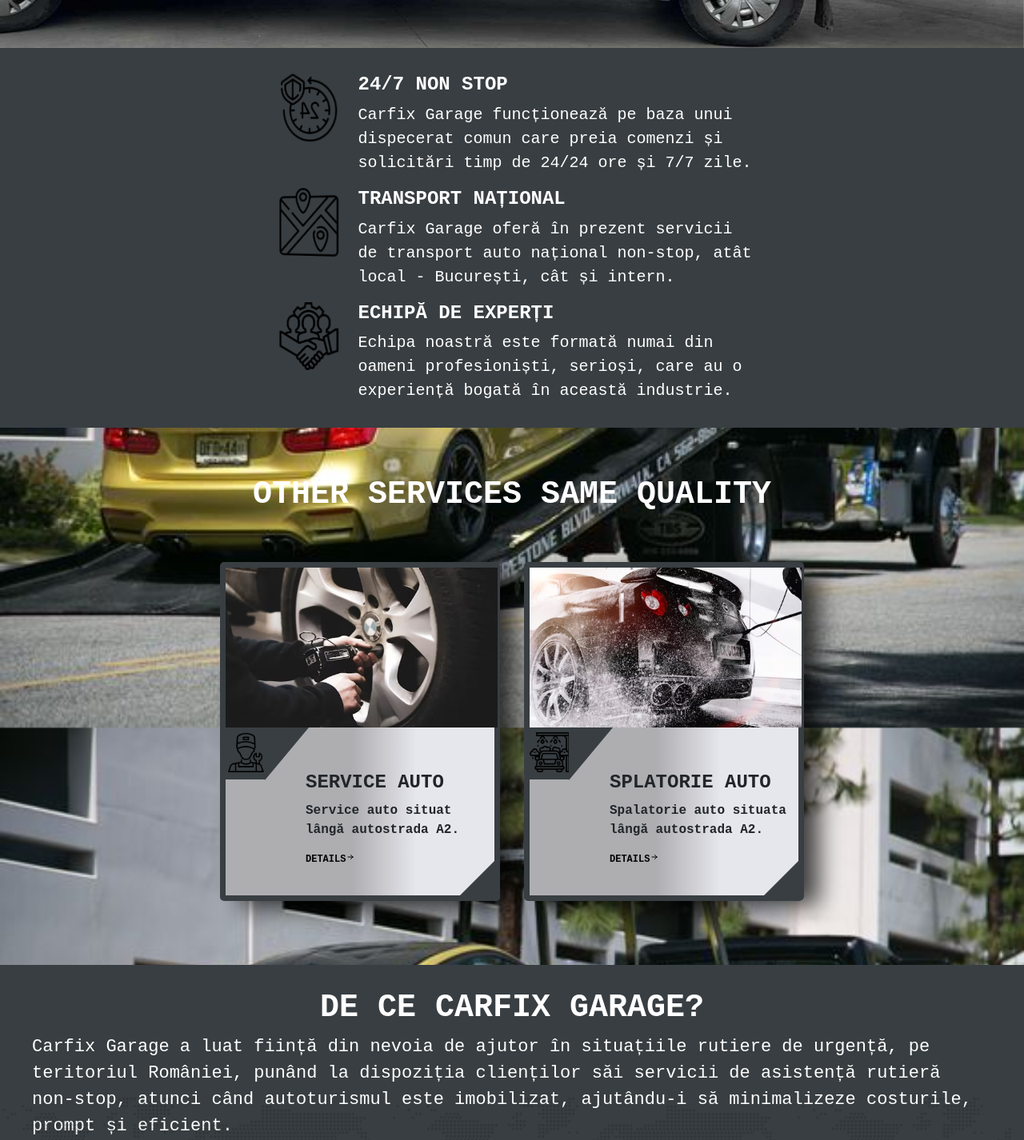
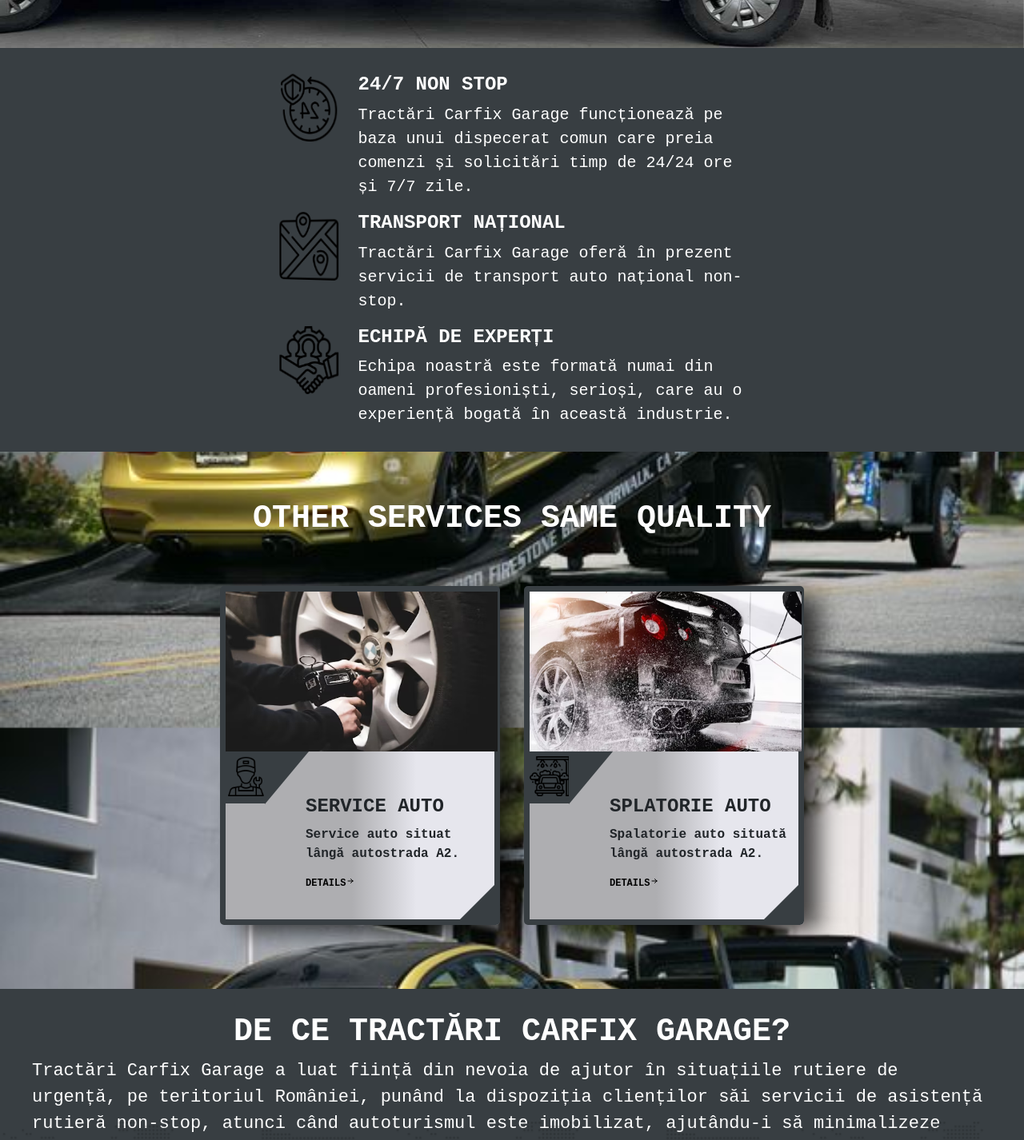
Before and after one commit to RalucaZota/auto-towing, a React (Vite) app: page / in a window 1280 px wide. Shown: the part 780-2206 px from the top of the page at 80% size. Built offline with nearby package versions, Linux system fonts and the light colour scheme; a web font is replaced by a local one.

Commit message:
added SEO

```diff
--- a/index.html
+++ b/index.html
@@ -1,13 +1,33 @@
-<!doctype html>
+<!DOCTYPE html>
 <html lang="en">
   <head>
     <meta charset="UTF-8" />
-    <link rel="icon" type="image/svg+xml" href="/vite.svg" />
     <meta name="viewport" content="width=device-width, initial-scale=1.0" />
+    <meta
+      name="description"
+      content="Tractări Carfix Garage - Serviciu de tractări auto național"
+    />
     <style>
       @import url('https://fonts.googleapis.com/css2?family=Kalnia+Glaze:wght@100..700&family=Montserrat:ital,wght@0,100..900;1,100..900&display=swap');
-      </style>
+    </style>
     <title>Tractări Carfix Garage</title>
+    <!-- Meta Tags for SEO -->
+    <meta
+      name="keywords"
+      content="tractări auto, service auto, spălătorie auto, Tractări Carfix Garage, autostrada A2, Fetești"
+    />
+    <meta name="robots" content="index, follow" />
+    <meta name="author" content="Tractări Carfix Garage" />
+
+    <!-- Open Graph Meta Tags for Social Media -->
+    <meta property="og:title" content="Tractări Carfix Garage"/>
+    <meta
+      property="og:description"
+      content="Tractări Carfix Garage - Serviciu de tractări auto național"
+    />
+    <meta property="og:image" content="%PUBLIC_URL%/TractăriLogo.png" />
+    <meta property="og:url" content="https://example.com" />
+    <meta property="og:type" content="website" />
   </head>
   <body>
     <div id="root"></div>
--- a/src/Components/Card.jsx
+++ b/src/Components/Card.jsx
@@ -6,7 +6,7 @@ function Card({ image, title, paragraph }) {
   return (
     <>
       <div className='card'>
-        <img src={image} alt='image' className='card-img'/>
+        <img src={image} alt='icon-image' className='card-img'/>
         <div className='card-text'>
           <h4>{title}</h4>
           <p>{paragraph}</p>
--- a/src/Components/ContactCard.jsx
+++ b/src/Components/ContactCard.jsx
@@ -8,7 +8,7 @@ function ContactCard({ img, text, phones }) {
   }
   return (
     <div className='contact-card'>
-      <img src={img} alt='img' />
+      <img src={img} alt='contact-img' />
       {text && <h2>{text}</h2>}
       {phones && phones.length > 0 && (
         <div className='phones'>
--- a/src/Components/Navbar.jsx
+++ b/src/Components/Navbar.jsx
@@ -2,7 +2,7 @@ import React from 'react';
 import '../Style/Header.scss'
 import { FaBars, FaTimes } from 'react-icons/fa';
 import { useRef } from 'react';
-import logo from '../assets/logo.png'
+import logo from '../assets/TractăriLogo.png'
 
 function Navbar() {
   const navRef = useRef();
@@ -13,7 +13,7 @@ function Navbar() {
   return (
     <>
       <header>
-        <img className='logo' src={logo} alt='logo tractari'/>
+        <img className='logo' src={logo} alt='logo-tractari'/>
         <nav ref={navRef}>
         <a href='#home'>Home</a>
           <a href='#desprenoi'>Despre noi</a>
--- a/src/Components/QualityCard.jsx
+++ b/src/Components/QualityCard.jsx
@@ -6,7 +6,7 @@ function QualityCard({image, title, text}) {
   return (
   <>
   <div className='quality-card'>
-    <img src={image} alt="image" />
+    <img src={image} alt="quality-card" />
     <h2>{title}</h2>
     <p>{text}</p>
   </div>
--- a/src/Components/Reviews.jsx
+++ b/src/Components/Reviews.jsx
@@ -68,7 +68,7 @@ export const Reviews = () => {
       >
         {Data.map(({ id, image, title, description }) => (
           <SwiperSlide className="testimonial__card" key={id}>
-            <img src={image} alt="" className="testimonial__img" />
+            <img src={image} alt="testimonial-card" className="testimonial__img" />
             <h3 className="testimonial__name">{title}</h3>
             <p className="testimonial__description">{description}</p>
           </SwiperSlide>
--- a/src/Data/Data.js
+++ b/src/Data/Data.js
@@ -22,14 +22,14 @@ export const homeServices = [
     image: hoursImage,
     title: '24/7 NON STOP',
     paragraph:
-      'Carfix Garage funcționează pe baza unui dispecerat comun care preia comenzi și solicitări timp de 24/24 ore și 7/7 zile.',
+      'Tractări Carfix Garage funcționează pe baza unui dispecerat comun care preia comenzi și solicitări timp de 24/24 ore și 7/7 zile.',
   },
   {
     id: 2,
     image: mapsImage,
     title: 'TRANSPORT NAȚIONAL',
     paragraph:
-      'Carfix Garage oferă în prezent servicii de transport auto național non-stop, atât local - București, cât și intern.',
+      'Tractări Carfix Garage oferă în prezent servicii de transport auto național non-stop.',
   },
   {
     id: 4,
@@ -54,13 +54,13 @@ export const otherServices = [
     backImg: washImg,
     icon: carWash,
     title: 'SPLATORIE AUTO',
-    paragraph: 'Spalatorie auto situata lângă autostrada A2.',
+    paragraph: 'Spalatorie auto situată lângă autostrada A2.',
     detailsLink: 'https://carfix-garage.ro/',
   },
 ];
 
 export const textAboutUs = {
-  text: 'Carfix Garage a luat ființă din nevoia de ajutor în situațiile rutiere de urgență, pe teritoriul României, punând la dispoziția clienților săi servicii de asistență rutieră non-stop, atunci când autoturismul este imobilizat, ajutându-i să minimalizeze costurile, prompt și eficient.',
+  text: 'Tractări Carfix Garage a luat ființă din nevoia de ajutor în situațiile rutiere de urgență, pe teritoriul României, punând la dispoziția clienților săi servicii de asistență rutieră non-stop, atunci când autoturismul este imobilizat, ajutându-i să minimalizeze costurile, prompt și eficient.',
 };
 
 export const qualities = [
--- a/src/Sections/AboutUs.jsx
+++ b/src/Sections/AboutUs.jsx
@@ -43,7 +43,7 @@ function AboutUs() {
       <div className='about-us' id='desprenoi'>
         <section className='section-one'>
           <div className='description'>
-            <h1>DE CE CARFIX GARAGE?</h1>
+            <h1>DE CE TRACTĂRI CARFIX GARAGE?</h1>
             <p>{textAboutUs.text}</p>
           </div>
           <img src={img} alt='description-img' />
--- a/src/Sections/Contact.jsx
+++ b/src/Sections/Contact.jsx
@@ -28,16 +28,16 @@ function Contact() {
     <h1 id='contact'>CONTACT</h1>
     <div className='contact-info' >
     <div className='contact-card'>
-      <img src={phoneCall} alt='img' />
+      <img src={phoneCall} alt='contact-card' />
       <h2 onClick={CallMe1}>+40 720 261 991</h2>
       <h2 onClick={CallMe2}>+40 731 682 466</h2>
     </div>
     <div className='contact-card'>
-      <img src={map} alt='img' />
+      <img src={map} alt='contact-card' />
       <h2>Strada Grânelor, Fetești-Gară 925150</h2>
     </div>
     <div className='contact-card' onClick={() => Email('13carfix@gmail.com')}>
-      <img src={email} alt='img' />
+      <img src={email} alt='contact-card' />
       <h2>13carfix@gmail.com</h2>
     </div>
 
--- a/src/Style/Home.scss
+++ b/src/Style/Home.scss
@@ -7,7 +7,7 @@
       display: flex;
       gap: 100px;
       height: 485px;
-      padding: 34px 10px 0px 20px;
+      padding: 21px 10px 0px 20px;
 
       &::after {
         content: '';
@@ -32,7 +32,7 @@
         display: none;
         @media only screen and (min-width: 1400px) {
           display: block;
-          top: -120px;
+          top: -105px;
           width: 650px;
           border: 10px solid #383e42;
           margin-left: 70px;
```
Also changed, not shown: src/assets/TractăriLogo.png (renamed from src/assets/logo.png).
